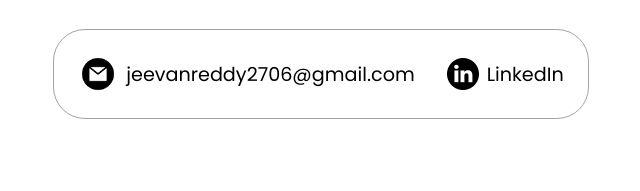
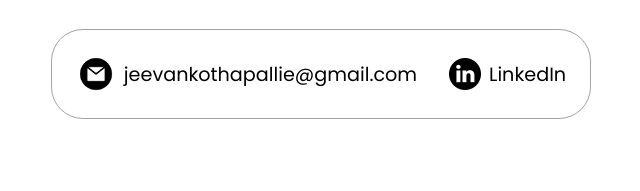
Before and after one commit to uchiha-jeevan/Exp-portfolio, a plain HTML site: page index.html in a window 1280 px wide. Shown: the part 3821-4012 px from the top of the page, 319-959 px from the left. Drawn offline with Linux system fonts and the light colour scheme.

Commit message:
changed mail

```diff
--- a/index.html
+++ b/index.html
@@ -508,7 +508,7 @@
             alt="Email icon"
             class="icon contact-icon email-icon"
           />
-          <p><a href="mailto:jeevanreddy2706@gmail.com">jeevanreddy2706@gmail.com</a></p>
+          <p><a href="mailto:jeevanreddy2706@gmail.com">jeevankothapallie@gmail.com</a></p>
         </div>
         <div class="contact-info-container">
           <img
```
